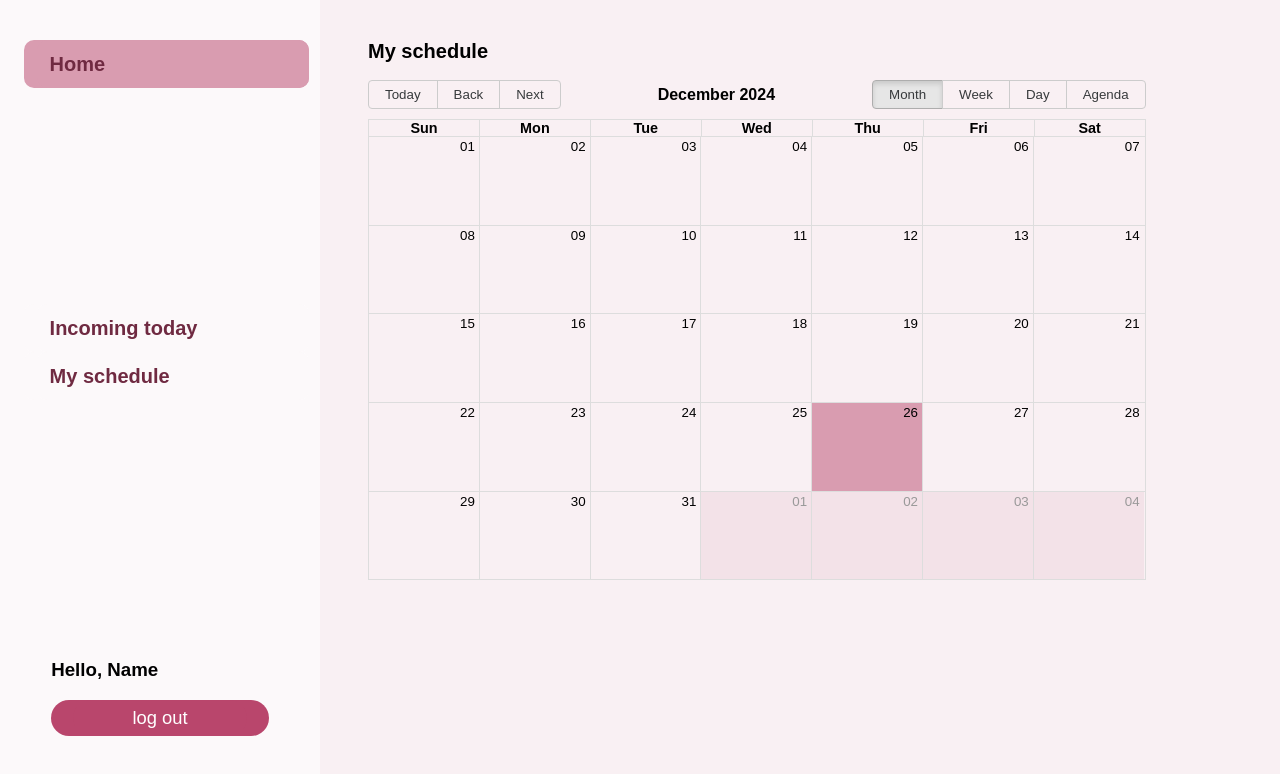
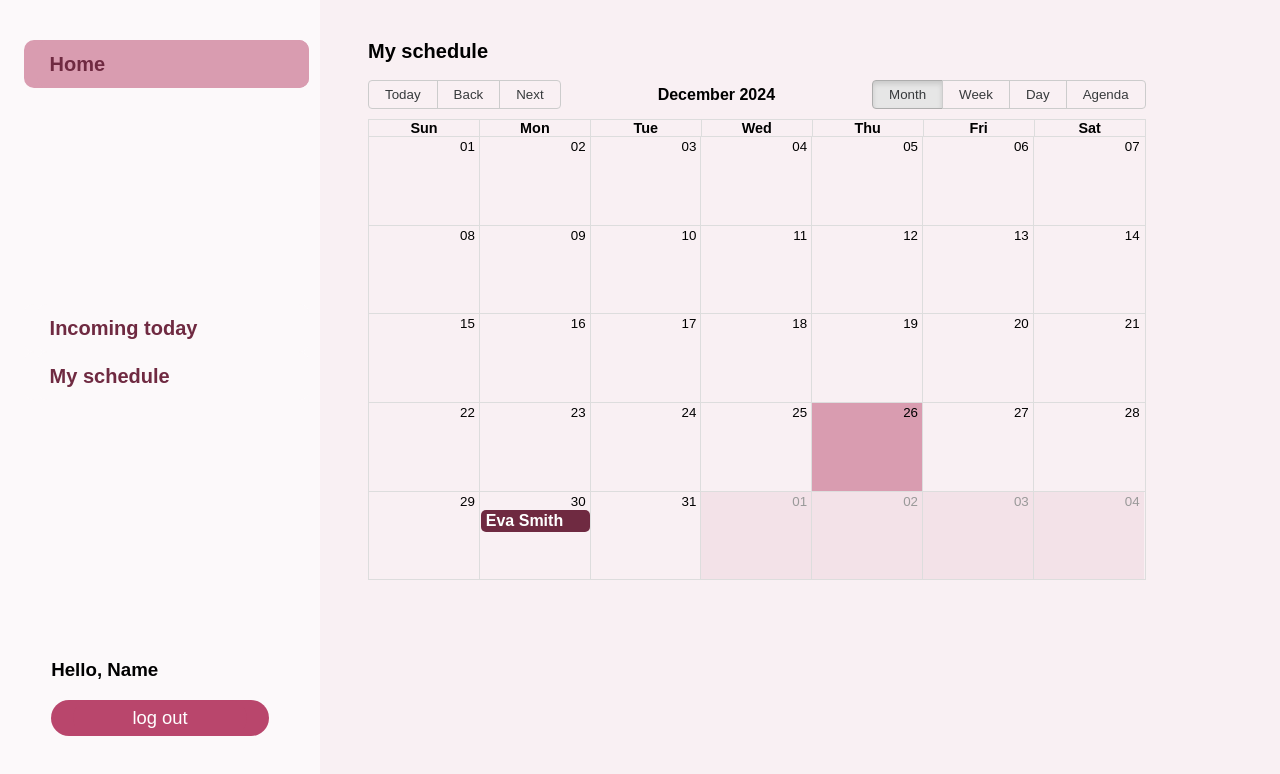
Before and after one commit to achwi00/vetclinic-front, a React (Create React App) app: page /dashboard/my-schedule in a window 1280 px wide. Shown: the top 774 px of the page. Built offline with nearby package versions, Linux system fonts and the light colour scheme.

Commit message:
[Style] changing rbc colors

```diff
--- a/src/styles/schedules-styles.css
+++ b/src/styles/schedules-styles.css
@@ -19,3 +19,6 @@
 .rbc-off-range-bg{
     background-color: var(--washed-out-pink);
 }
+.rbc-event{
+    background-color: var(--plum);
+}
--- a/src/views/vet_dashboard/DashboardMySchedule.js
+++ b/src/views/vet_dashboard/DashboardMySchedule.js
@@ -14,7 +14,11 @@ import '../../../src/styles/schedules-styles.css'
 
 function DashBoardHome(){
     const {user} = useContext(UserContext);
-
+    const events = [
+        {visitId: 1, date: '2024-12-30',
+            start: new Date(2024, 11, 30, 14, 30),
+            end: new Date(2024, 11, 30, 15, 0), title: 'Eva Smith'}
+    ]
     const buttons = [
         {label: 'Incoming today', href:'/dashboard/incoming'},
         {label: 'My schedule', href:'/dashboard/my-schedule'},
@@ -40,6 +44,7 @@ function DashBoardHome(){
                     <div className="calendar-holder">
                         <Calendar
                             localizer={localizer}
+                            events={events}
                             startAccessor="start"
                             endAccessor="end"
                             style={{ height: 500 }}
```
